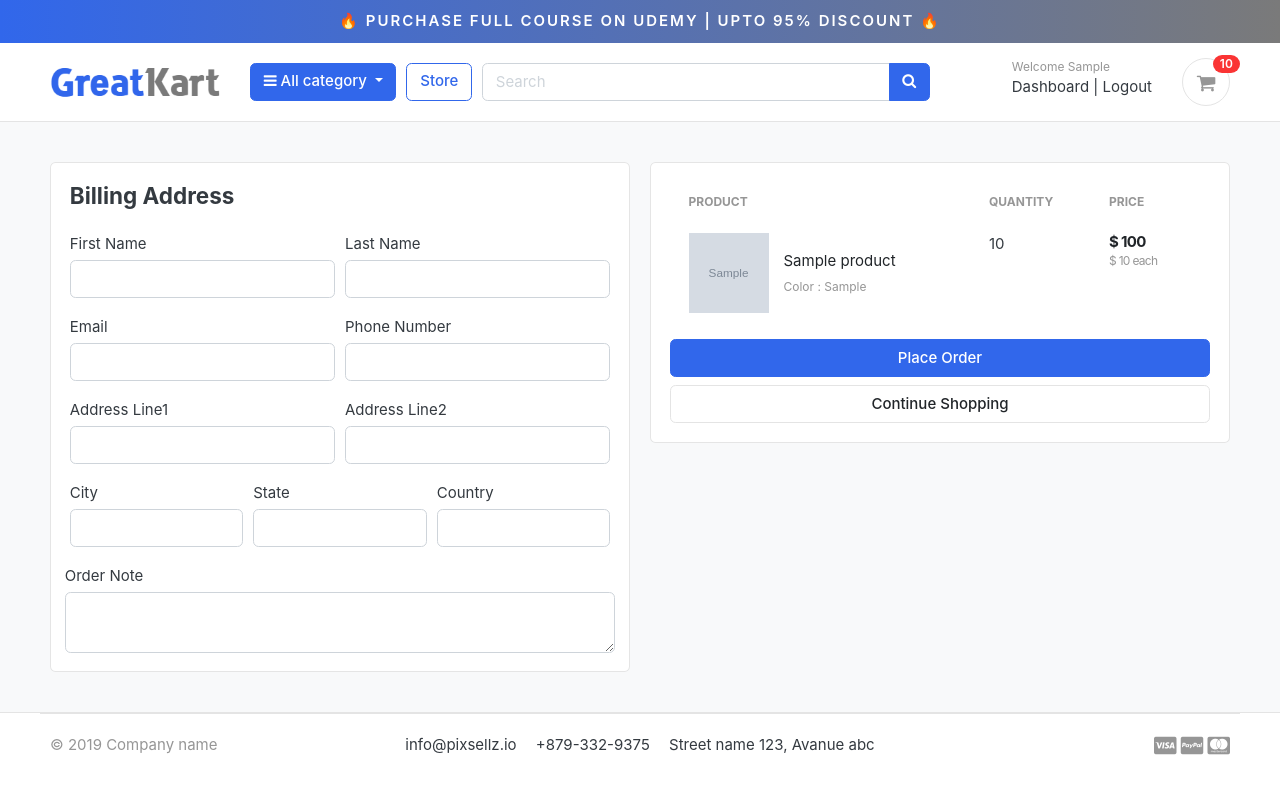
After one commit to sureshgundluri/greatkart-django, a Django app: page /cart/checkout/ in a window 1280 px wide. The commit adds this page. Run offline with Django 3.2, Linux system fonts and the light colour scheme; a user stored in the database is signed in; tables that the repository leaves empty hold one stand-in row (values such as "Sample post"); grey boxes marked "Sample" are stand-in pictures; some libraries are stand-ins or nearby versions; some web fonts are replaced.

Commit message:
handled the cart and checkout for logged in users

```diff
--- a/carts/context_processor.py
+++ b/carts/context_processor.py
@@ -9,7 +9,10 @@ def counter(request):
     else:
         try:
             cart = Cart.objects.filter(cart_id=_cart_id(request))
-            cart_items = Cart_Item.objects.all().filter(cart=cart[:1])
+            if request.user.is_authenticated:
+                cart_items = Cart_Item.objects.all().filter(user=request.user)
+            else:
+                cart_items = Cart_Item.objects.all().filter(cart=cart[:1])
             for cart_item in cart_items:
                 cart_count += cart_item.quantity
         except Cart.DoesNotExist:
--- a/carts/models.py
+++ b/carts/models.py
@@ -1,5 +1,6 @@
 from django.db import models
 from store.models import Product,Variation
+from accounts.models import Account
 # Create your models here.
 
 
@@ -11,9 +12,10 @@ class Cart(models.Model):
         return self.cart_id
 
 class Cart_Item(models.Model):
+    user = models.ForeignKey(Account,on_delete=models.CASCADE,null=True)
     product = models.ForeignKey(Product,on_delete=models.CASCADE)
     variations = models.ManyToManyField(Variation,blank=True)
-    cart = models.ForeignKey(Cart,on_delete=models.CASCADE)
+    cart = models.ForeignKey(Cart,on_delete=models.CASCADE, null=True)
     quantity = models.PositiveIntegerField()
     is_active = models.BooleanField(default=True)
 
--- a/carts/urls.py
+++ b/carts/urls.py
@@ -6,4 +6,5 @@ urlpatterns = [
     path('add_cart/<int:product_id>/',add_cart,name='add_cart'),
     path('remove_cart/<int:product_id>/<int:cart_item_id>/',remove_cart,name='remove_cart'),
     path('remove_cart_item/<int:product_id>/<int:cart_item_id>/',remove_cart_item,name='remove_cart_item'),
+    path('checkout/',checkout,name='checkout'),
 ]
--- a/carts/views.py
+++ b/carts/views.py
@@ -5,6 +5,8 @@ from django.core.exceptions import ObjectDoesNotExist
 from store.models import Variation
 # Create your views here.
 from django.http import HttpResponse
+from django.contrib.auth.decorators import login_required
+
 
 def _cart_id(request):
     cart = request.session.session_key
@@ -14,63 +16,113 @@ def _cart_id(request):
 
 
 def add_cart(request,product_id):
+    current_user = request.user
     product = Product.objects.get(id=product_id)
-    product_variation = []
-    if request.method == 'POST':
-        for item in request.POST:
-            key = item
-            value = request.POST[key]
-            try:
-                variation = Variation.objects.get(variation_category__iexact=key,variation_value__iexact=value)
-                product_variation.append(variation)
-            except:
-                pass
+    if current_user.is_authenticated:
+        product_variation = []
+        if request.method == 'POST':
+            for item in request.POST:
+                key = item
+                value = request.POST[key]
+                try:
+                    variation = Variation.objects.get(variation_category__iexact=key,variation_value__iexact=value)
+                    product_variation.append(variation)
+                except:
+                    pass
+        is_cart_item = Cart_Item.objects.filter(product=product,user=current_user).exists()
 
-    try:
-        cart = Cart.objects.get(cart_id=_cart_id(request))
-    except Cart.DoesNotExist:
-        cart = Cart.objects.create(cart_id=_cart_id(request))
-    cart.save()
-    is_cart_item = Cart_Item.objects.filter(product=product).exists()
-    print(is_cart_item)
+        if is_cart_item:
+            cart_item = Cart_Item.objects.filter(product=product,user=current_user)
+            # get the existing cart_item_variation
+            # get the current cart_item_variation
+            # item_id
+            ex_var_list = []
+            id = []
+            for item in cart_item:
+                existing_variation = item.variations.all()
+                ex_var_list.append(list(existing_variation))
+                id.append(item.id)
+            if product_variation in ex_var_list:
+                # increase the cart_item quantity
+                index = ex_var_list.index(product_variation)
+                item_id = id[index]
+                item = Cart_Item.objects.get(product=product,id=item_id)
+                item.quantity +=1
+                item.save()
+            else:
+                # create a new cart_item
+                item = Cart_Item.objects.create(product=product,quantity = 1,user=current_user)
+                if len(product_variation)>0:
+                    item.variations.clear()
+                    item.variations.add(*product_variation)
+                    item.save()
+        else:
+            cart_item = Cart_Item.objects.create(product=product,quantity = 1,user=current_user)
+            if len(product_variation)>0:
+                cart_item.variations.clear()
+                cart_item.variations.add(*product_variation)
+                cart_item.save()
+        return redirect('cart')
+    else:
+        product_variation = []
+        if request.method == 'POST':
+            for item in request.POST:
+                key = item
+                value = request.POST[key]
+                try:
+                    variation = Variation.objects.get(variation_category__iexact=key,variation_value__iexact=value)
+                    product_variation.append(variation)
+                except:
+                    pass
 
-    if is_cart_item:
-        cart_item = Cart_Item.objects.filter(product=product,cart=cart)
-        # get the existing cart_item_variation
-        # get the current cart_item_variation
-        # item_id
-        ex_var_list = []
-        id = []
-        for item in cart_item:
-            existing_variation = item.variations.all()
-            ex_var_list.append(list(existing_variation))
-            id.append(item.id)
-        if product_variation in ex_var_list:
-            # increase the cart_item quantity
-            index = ex_var_list.index(product_variation)
-            item_id = id[index]
-            item = Cart_Item.objects.get(product=product,id=item_id)
-            item.quantity +=1
-            item.save()
+        try:
+            cart = Cart.objects.get(cart_id=_cart_id(request))
+        except Cart.DoesNotExist:
+            cart = Cart.objects.create(cart_id=_cart_id(request))
+        cart.save()
+        is_cart_item = Cart_Item.objects.filter(product=product).exists()
+        print(is_cart_item)
+
+        if is_cart_item:
+            cart_item = Cart_Item.objects.filter(product=product,cart=cart)
+            # get the existing cart_item_variation
+            # get the current cart_item_variation
+            # item_id
+            ex_var_list = []
+            id = []
+            for item in cart_item:
+                existing_variation = item.variations.all()
+                ex_var_list.append(list(existing_variation))
+                id.append(item.id)
+            if product_variation in ex_var_list:
+                # increase the cart_item quantity
+                index = ex_var_list.index(product_variation)
+                item_id = id[index]
+                item = Cart_Item.objects.get(product=product,id=item_id)
+                item.quantity +=1
+                item.save()
+            else:
+                # create a new cart_item
+                item = Cart_Item.objects.create(product=product,quantity = 1,cart=cart)
+                if len(product_variation)>0:
+                    item.variations.clear()
+                    item.variations.add(*product_variation)
+                    item.save()
         else:
-            # create a new cart_item
-            item = Cart_Item.objects.create(product=product,quantity = 1,cart=cart)
+            cart_item = Cart_Item.objects.create(product=product,quantity = 1,cart=cart)
             if len(product_variation)>0:
-                item.variations.clear()
-                item.variations.add(*product_variation)
-                item.save()
-    else:
-        cart_item = Cart_Item.objects.create(product=product,quantity = 1,cart=cart)
-        if len(product_variation)>0:
-            cart_item.variations.clear()
-            cart_item.variations.add(*product_variation)
-            cart_item.save()
-    return redirect('cart')
+                cart_item.variations.clear()
+                cart_item.variations.add(*product_variation)
+                cart_item.save()
+        return redirect('cart')
 
 def remove_cart(request, product_id,cart_item_id):
-    cart = Cart.objects.get(cart_id = _cart_id(request))
     product = get_object_or_404(Product,id=product_id)
-    cart_item = Cart_Item.objects.get(product=product,cart=cart,id=cart_item_id)
+    if request.user.is_authenticated:
+        cart_item = Cart_Item.objects.get(product=product,user=request.user,id=cart_item_id)
+    else:
+        cart = Cart.objects.get(cart_id = _cart_id(request))
+        cart_item = Cart_Item.objects.get(product=product,cart=cart,id=cart_item_id)
     if cart_item.quantity >1:
         cart_item.quantity -=1
         cart_item.save()
@@ -79,17 +131,27 @@ def remove_cart(request, product_id,cart_item_id):
     return redirect('cart')
 
 def remove_cart_item(request,product_id,cart_item_id):
-    cart = Cart.objects.get(cart_id=_cart_id(request))
+
     product = get_object_or_404(Product,id=product_id)
-    cart_item = Cart_Item.objects.get(product=product,cart=cart,id=cart_item_id)
+    if request.user.is_authenticated:
+        cart_item = Cart_Item.objects.get(product=product,user=request.user,id=cart_item_id)
+    else:
+        cart = Cart.objects.get(cart_id=_cart_id(request))
+        cart_item = Cart_Item.objects.get(product=product,cart=cart,id=cart_item_id)
     cart_item.delete()
     return redirect('cart')
 
 
 def cart(request,total=0,quantity=0,cart_item=None):
+    cart_items = None
+    tax = 0
+    grand_total = 0
     try:
-        cart = Cart.objects.get(cart_id=_cart_id(request))
-        cart_items = Cart_Item.objects.filter(cart=cart,is_active=True)
+        if request.user.is_authenticated:
+            cart_items = Cart_Item.objects.filter(user=request.user,is_active=True)
+        else:
+            cart = Cart.objects.get(cart_id=_cart_id(request))
+            cart_items = Cart_Item.objects.filter(cart=cart,is_active=True)
         for cart_item in cart_items:
             total += (cart_item.product.price*cart_item.quantity)
             quantity += (cart_item.quantity)
@@ -107,3 +169,32 @@ def cart(request,total=0,quantity=0,cart_item=None):
     }
 
     return render(request,'store/cart.html',context)
+
+@login_required(login_url ='login')
+def checkout(request,total=0,quantity=0,cart_item=None):
+    cart_items = None
+    tax = 0
+    grand_total = 0
+    try:
+        if request.user.is_authenticated:
+            cart_items = Cart_Item.objects.filter(user=request.user,is_active=True)
+        else:
+            cart = Cart.objects.get(cart_id=_cart_id(request))
+            cart_items = Cart_Item.objects.filter(cart=cart,is_active=True)
+        for cart_item in cart_items:
+            total += (cart_item.product.price*cart_item.quantity)
+            quantity += (cart_item.quantity)
+        tax = (2*total)/100
+        grand_total = total + tax
+    except ObjectDoesNotExist:
+        pass
+
+    context ={
+        'total' : total,
+        'quantity' : quantity,
+        'cart_items' : cart_items,
+        'tax': tax,
+        'grand_total': grand_total,
+    }
+
+    return render(request,'store/checkout.html',context)
--- a/templates/accounts/resetpassword.html
+++ b/templates/accounts/resetpassword.html
@@ -1,4 +1,5 @@
 {% extends 'base.html' %}
+
 
 {% block content %}
 
--- a/templates/store/cart.html
+++ b/templates/store/cart.html
@@ -104,7 +104,7 @@
 			<p class="text-center mb-3">
 				<img src="{% static './images/misc/payments.png' %}" height="26">
 			</p>
-			<a href="#" class="btn btn-primary btn-block"> Checkout </a>
+			<a href="{% url 'checkout' %}" class="btn btn-primary btn-block"> Checkout </a>
 			<a href="{% url 'store' %}" class="btn btn-light btn-block">Continue Shopping</a>
 		</div> <!-- card-body.// -->
 		</div> <!-- card.// -->
--- /dev/null
+++ b/templates/store/checkout.html
@@ -0,0 +1,132 @@
+{% extends 'base.html' %}
+
+{% load static %}
+{% block content %}
+
+<section class="section-content padding-y bg">
+<div class="container">
+
+<!-- ============================ COMPONENT 1 ================================= -->
+<div class="row">
+	<aside class="col-lg-6">
+<div class="card">
+    <div class="card-body">
+        <h4 class="card-title mb-4">Billing Address</h4>
+        <form action="">
+            <div class="form-row">
+                <div class="col form-group">
+                    <label for="">First Name</label>
+                    <input type="text" name="first_name" class="form-control" required>
+                </div>
+                <div class="col form-group">
+                    <label for="">Last Name</label>
+                    <input type="text" name="second_name" class="form-control" required>
+                </div>
+            </div>
+            <div class="form-row">
+                <div class="col form-group">
+                    <label for="">Email</label>
+                    <input type="email" name="email" class="form-control" required>
+                </div>
+                <div class="col form-group">
+                    <label for="">Phone Number</label>
+                    <input type="text" name="phone" class="form-control" required>
+                </div>
+            </div>
+            <div class="form-row">
+                <div class="col form-group">
+                    <label for="">Address Line1</label>
+                    <input type="text" name="address_line_1" class="form-control" required>
+                </div>
+                <div class="col form-group">
+                    <label for="">Address Line2</label>
+                    <input type="text" name="address_line2" class="form-control">
+                </div>
+            </div>
+            <div class="form-row">
+                <div class="col form-group">
+                    <label for="">City</label>
+                    <input type="text" name="city" class="form-control" required>
+                </div>
+                <div class="col form-group">
+                    <label for="">State</label>
+                    <input type="text" name="state" class="form-control" required>
+                </div>
+                <div class="col form-group">
+                    <label for="">Country</label>
+                    <input type="text" name="country" class="form-control" required>
+                </div>
+            </div>
+            <div class="form-row">
+                <label for="">Order Note</label>
+                <textarea name="order_note" id="" rows="2" class="form-control"></textarea>
+            </div>
+        </form>
+    </div>
+</div> <!-- card.// -->
+
+	</aside> <!-- col.// -->
+	<aside class="col-lg-6">
+        <div class="card">
+        <div class="card-body">
+            <table class="table table-borderless table-shopping-cart">
+            <thead class="text-muted">
+            <tr class="small text-uppercase">
+            <th scope="col">Product</th>
+            <th scope="col" width="120">Quantity</th>
+            <th scope="col" width="120">Price</th>
+            </tr>
+            </thead>
+            <tbody>
+
+            {% for cart_item in cart_items %}
+                <tr>
+
+                <td>
+                    <figure class="itemside align-items-center">
+                        <div class="aside"><img src="{{ cart_item.product.image.url }}" class="img-sm"></div>
+                        <figcaption class="info">
+                            <a href="{{ cart_item.product.get_url }}" class="title text-dark">{{ cart_item.product.product_name }}</a>
+                            <p class="text-muted small">
+                                {% if cart_item.variations.all %}
+                                    {% for item in cart_item.variations.all %}
+                                        {{ item.variation_category | capfirst }} : {{ item.variation_value | capfirst }} <br>
+                                    {% endfor %}
+                                {% endif %}
+                            </p>
+                        </figcaption>
+                    </figure>
+                </td>
+                <td>
+                    <!-- col.// -->
+                     <label for="">{{cart_item.quantity}}</label>
+                    <!-- col.// -->
+                </td>
+                <td>
+                    <div class="price-wrap">
+                        <var class="price">$ {{ cart_item.sub_total }}</var>
+                        <small class="text-muted"> $ {{ cart_item.product.price }} each </small>
+                    </div> <!-- price-wrap .// -->
+                </td>
+
+            </tr>
+            {% endfor 	%}
+
+            </tbody>
+            </table>
+			<a href="#" class="btn btn-primary btn-block"> Place Order </a>
+			<a href="{% url 'store' %}" class="btn btn-light btn-block">Continue Shopping</a>
+		</div> <!-- card-body.// -->
+		</div> <!-- card.// -->
+
+</aside> <!-- col.// -->
+
+
+</div> <!-- row.// -->
+<!-- ============================ COMPONENT 1 END .// ================================= -->
+
+</div> <!-- container .//  -->
+</section>
+
+
+{% endblock %}
```
Also changed, not shown: accounts/views.py (+52 -1 lines), accounts/migrations/0003_auto_20260418_2225.py (added), carts/migrations/0003_auto_20260418_2225.py (added).
